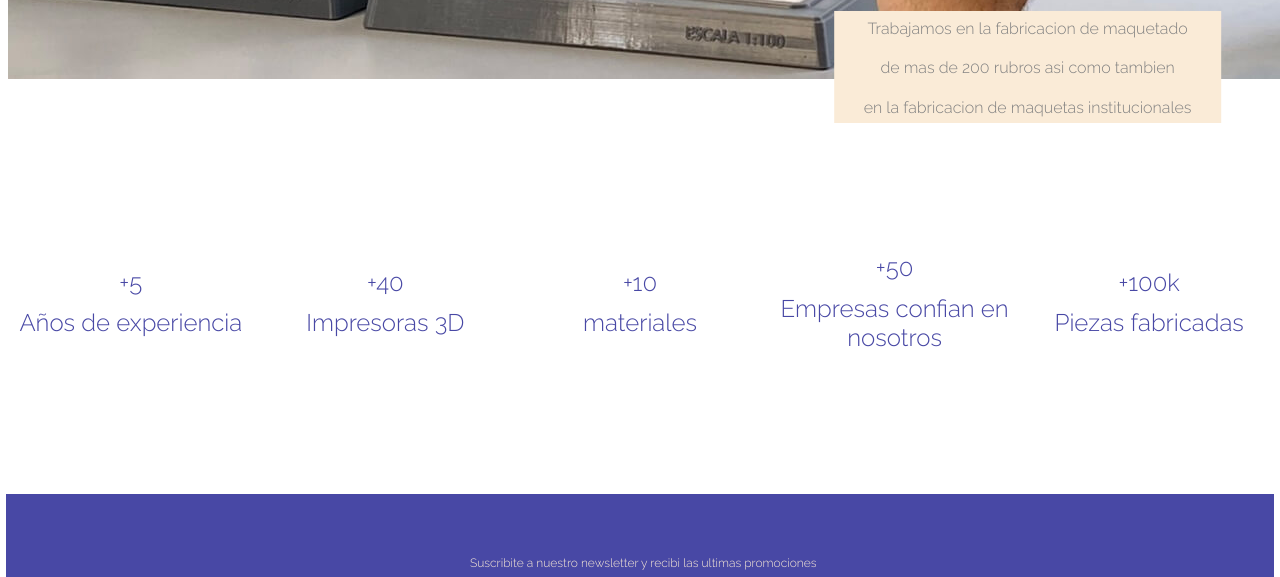
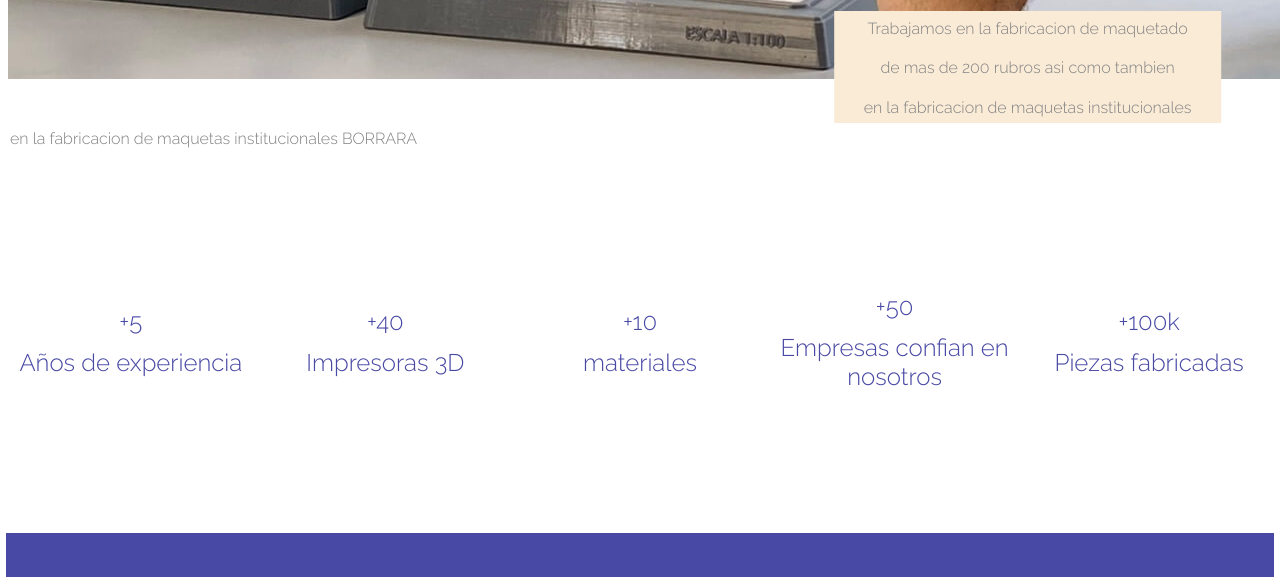
Before and after one commit to Crissouza1995/PF-CristianSouza, a plain HTML site: page inicio.html in a window 1280 px wide. Shown: the part 2240-2817 px from the top of the page. Drawn offline with nearby package versions, Linux system fonts and the light colour scheme; a script that the page names is missing.

Commit message:
se modifico pagina inicio

```diff
--- a/inicio.html
+++ b/inicio.html
@@ -186,6 +186,9 @@
     </div>
 
 
+    <h4 class="titulo-maqueta">en la fabricacion de maquetas institucionales BORRARA</h4>
+
+
     <div class="grid-trayectoria">
 
 
```
